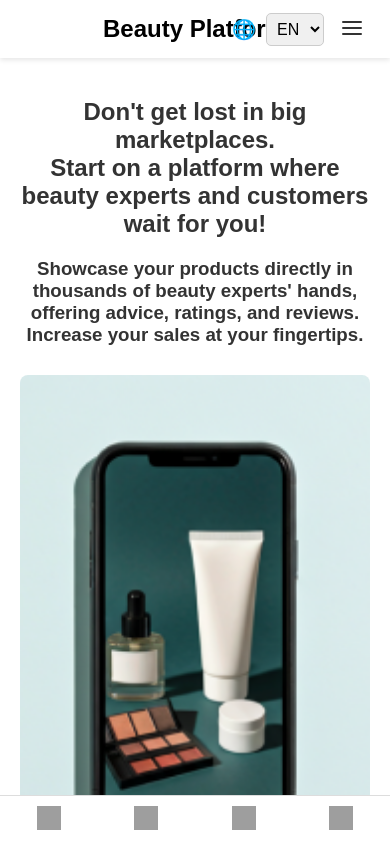
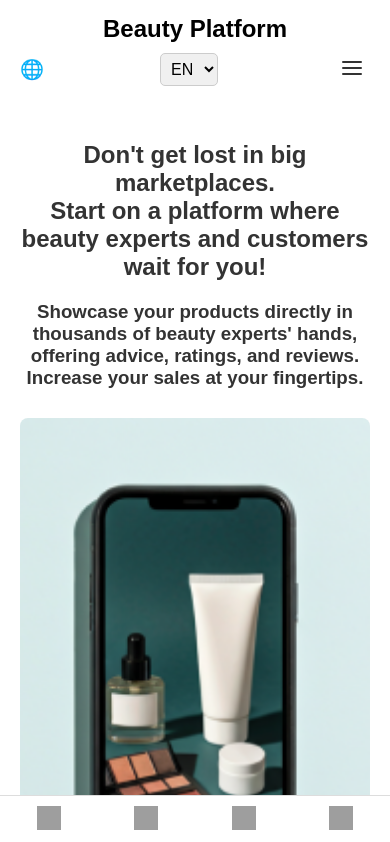
Before and after one commit to Solomonmatt/beauty--platform-for-seller, a plain HTML site: page index.html in a window 390 px wide. Shown: the top 842 px of the page. Drawn offline with Linux system fonts and the light colour scheme; grey boxes are pictures that could not be loaded.

Commit message:
Update index.html

```diff
--- a/index.html
+++ b/index.html
@@ -8,7 +8,7 @@
     body {
       font-family: Arial, sans-serif;
       margin: 0;
-      background-color: #f8f8f8;
+      background-color: #f8f8f8 !important;
     }
 
     /* Navbar */
@@ -19,18 +19,21 @@
       padding: 15px 20px;
       background-color: #fff;
       box-shadow: 0 2px 5px rgba(0,0,0,0.1);
+      flex-wrap: wrap;
     }
 
     .logo {
       font-size: 1.5rem;
       font-weight: bold;
-      color: #ff4081;
+      color: #000;
+      flex: 1;
+      text-align: center;
     }
 
     .nav-controls {
       display: flex;
       align-items: center;
-      gap: 15px;
+      gap: 10px;
     }
 
     #language {
@@ -41,30 +44,14 @@
       background-color: #f0f0f0;
     }
 
-    .hamburger {
-      display: flex;
-      flex-direction: column;
-      justify-content: space-between;
-      width: 25px;
-      height: 20px;
-      cursor: pointer;
+    .language-icon {
+      font-size: 1.2rem;
     }
 
-    .hamburger .bar {
-      height: 3px;
-      background-color: #333;
-      border-radius: 2px;
-      transition: 0.3s;
-    }
-
-    .hamburger.change .bar:nth-child(1) {
-      transform: rotate(45deg) translate(5px, 5px);
-    }
-    .hamburger.change .bar:nth-child(2) {
-      opacity: 0;
-    }
-    .hamburger.change .bar:nth-child(3) {
-      transform: rotate(-45deg) translate(5px, -5px);
+    .menu-button {
+      background: none;
+      border: none;
+      cursor: pointer;
     }
 
     .container {
@@ -112,8 +99,9 @@
       background-color: #ff4081;
       color: white;
       border: none;
-      padding: 10px 20px;
-      font-size: 16px;
+      padding: 14px 28px;
+      font-size: 1.2rem;
+      font-weight: bold;
       border-radius: 5px;
       cursor: pointer;
     }
@@ -137,31 +125,37 @@
     }
 
     @media (max-width: 600px) {
-      .features li {
-        flex-direction: row;
-        align-items: center;
+      .navbar {
+        flex-direction: column;
+        align-items: flex-start;
+      }
+
+      .logo {
+        text-align: center;
+        width: 100%;
+        margin-bottom: 10px;
+      }
+
+      .nav-controls {
+        justify-content: space-between;
+        width: 100%;
       }
     }
   </style>
 </head>
 <body>
   <!-- Navbar -->
-  <header class="navbar" style="display: flex; justify-content: center; align-items: center; position: relative;">
-    <!-- Centered Logo -->
-    <div class="logo" style="color: #000;">Beauty Platform</div>
-
-    <!-- Top-right Controls -->
-    <div class="nav-controls" style="position: absolute; right: 20px; display: flex; align-items: center; gap: 10px;">
-      <!-- Modern Language Selector with Globe Icon -->
-      <label for="language" style="font-size: 1.2rem;">🌐</label>
-      <select id="language" onchange="changeLanguage()" style="padding: 6px; font-size: 1rem; border-radius: 5px; border: 1px solid #ccc;">
+  <header class="navbar">
+    <div class="logo">Beauty Platform</div>
+    <div class="nav-controls">
+      <label for="language" class="language-icon">🌐</label>
+      <select id="language" onchange="changeLanguage()">
         <option value="en">EN</option>
         <option value="ko">KO</option>
       </select>
-
-      <!-- Modern Hamburger Menu Icon (SVG) -->
-      <button onclick="toggleMenu(this)" aria-label="Menu" style="background: none; border: none; cursor: pointer;">
-        <svg width="24" height="24" viewBox="0 0 24 24" fill="none" stroke="#333" stroke-width="2" stroke-linecap="round" stroke-linejoin="round">
+      <button onclick="toggleMenu(this)" aria-label="Menu" class="menu-button">
+        <svg width="24" height="24" viewBox="0 0 24 24" fill="none"
+             stroke="#333" stroke-width="2" stroke-linecap="round" stroke-linejoin="round">
           <line x1="3" y1="6" x2="21" y2="6"/>
           <line x1="3" y1="12" x2="21" y2="12"/>
           <line x1="3" y1="18" x2="21" y2="18"/>
@@ -169,7 +163,6 @@
       </button>
     </div>
   </header>
-
 
   <!-- Content -->
   <div class="container">
@@ -195,10 +188,9 @@
       <p id="ctaText" style="font-size: 1.5rem; font-weight: bold; margin-bottom: 15px;">
         Register now and get your products in front of beauty experts!
       </p>
-      <button id="ctaBtn" style="font-size: 1.2rem; padding: 14px 28px; font-weight: bold;">
-        Register for Free
-      </button>
+      <button id="ctaBtn">Register for Free</button>
     </div>
+  </div>
 
   <!-- Bottom Navigation Icons -->
   <div class="bottom-nav">
@@ -256,7 +248,7 @@
       document.getElementById("ctaBtn").textContent = t.ctaBtn;
     }
 
-    // Optional: auto load default language
+    // Optional: load default language on page load
     window.addEventListener("DOMContentLoaded", changeLanguage);
   </script>
 </body>
```
